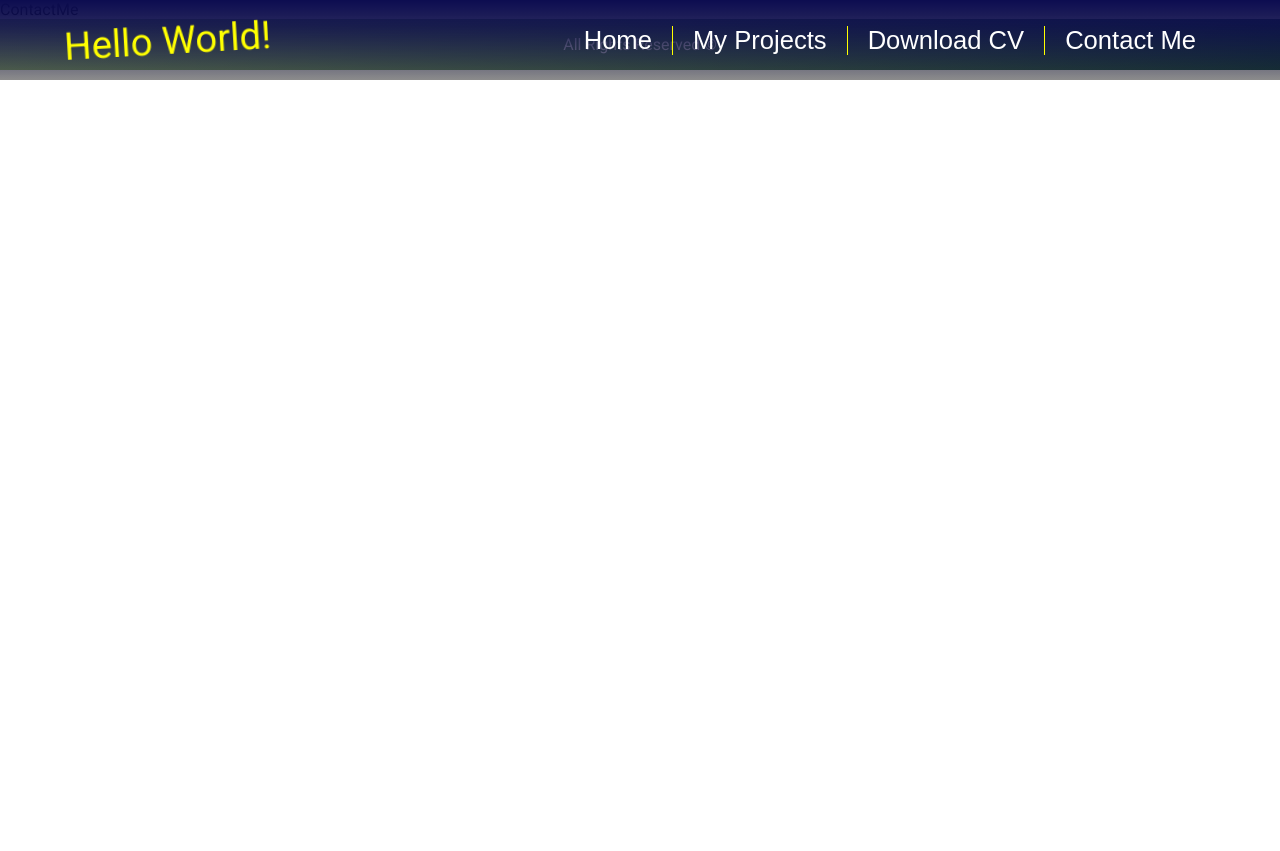
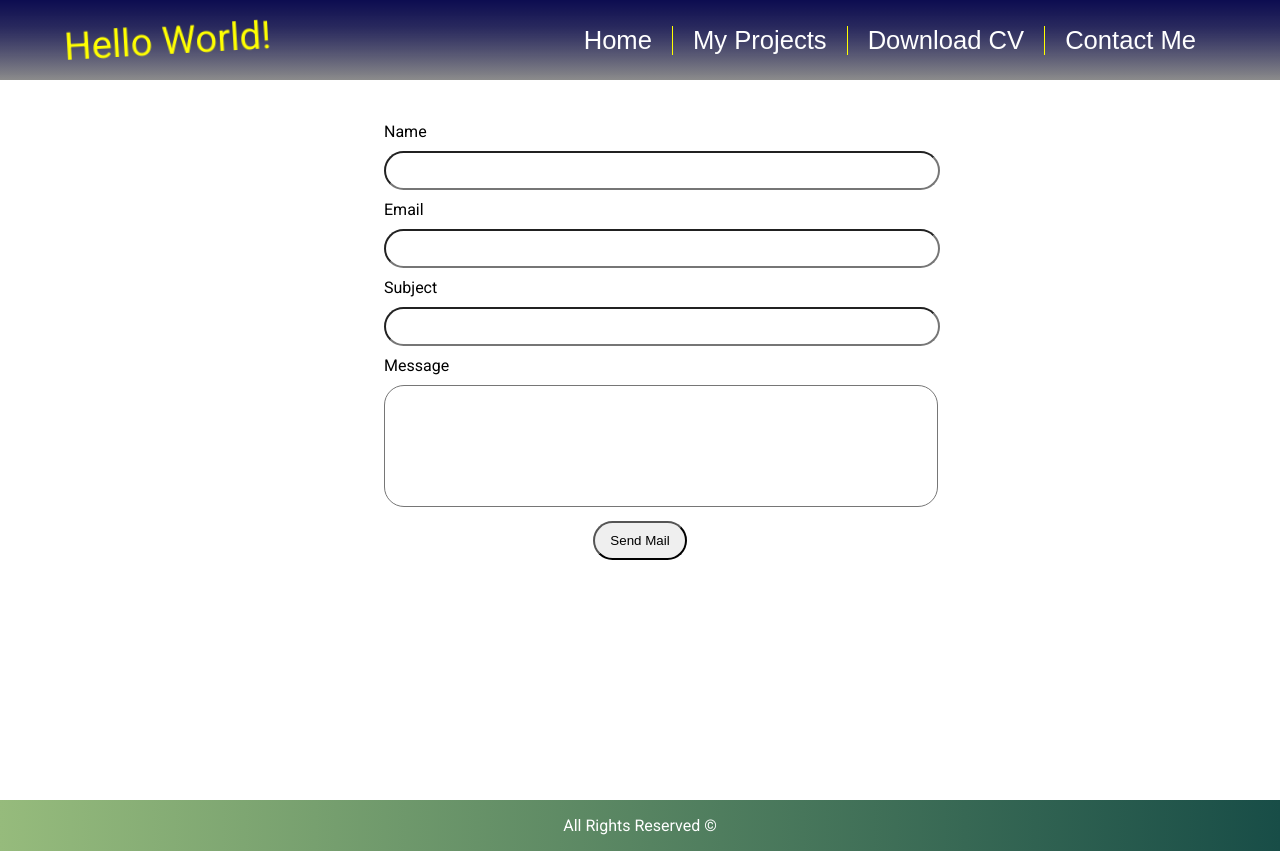
Before and after one commit to MrRabotnik/Portfolio, a Next.js app: page /en/contact-me in a window 1280 px wide. Before the commit the page ends 800 px from the top, so only its background shows below. Built offline with nearby package versions, Linux system fonts and the light colour scheme.

Commit message:
Added sending email

```diff
--- a/app/[locale]/(main)/contact-me/page.scss
+++ b/app/[locale]/(main)/contact-me/page.scss
@@ -0,0 +1,53 @@
+.contact-me-section {
+    height: 90vh;
+    display: flex;
+    align-items: center;
+    justify-content: center;
+    padding: 40px 0;
+
+    .contact-me-modal {
+        width: 40%;
+        height: 80%;
+
+        .form {
+            .label-input-container {
+                margin: 10px 0;
+
+                label {
+                    display: block;
+                    margin-bottom: 10px;
+                }
+
+                input {
+                    width: 100%;
+                    border-radius: 20px;
+                    outline: none;
+                    padding: 10px 20px;
+                }
+
+                textarea {
+                    width: 100%;
+                    border-radius: 20px;
+                    outline: none;
+                    padding: 10px 20px;
+                    resize: none;
+                    min-height: 100px;
+                    font-family: inherit;
+                }
+            }
+
+            .submit-mail-btn-container {
+                display: flex;
+                align-items: center;
+                justify-content: center;
+                margin: 10px 0;
+
+                button {
+                    padding: 10px 15px;
+                    outline: none;
+                    border-radius: 20px;
+                }
+            }
+        }
+    }
+}
--- a/app/[locale]/(main)/contact-me/page.tsx
+++ b/app/[locale]/(main)/contact-me/page.tsx
@@ -1,7 +1,85 @@
 "use client";
 
+import axios from "axios";
+import { useLocale } from "next-intl";
+import { useState } from "react";
+import "./page.scss";
+
 const ContactMe = () => {
-    return <div>ContactMe</div>;
+    const localActive = useLocale();
+
+    const [name, setName] = useState("");
+    const [email, setEmail] = useState("");
+    const [subject, setSubject] = useState("");
+    const [message, setMessage] = useState("");
+
+    const sendMail = () => {
+        const body = {
+            name,
+            email,
+            subject,
+            message,
+        };
+
+        axios
+            .post(`/${localActive}/api/mail/contact-me`, JSON.stringify(body))
+            .then((res) => {
+                console.log(res.data);
+            })
+            .catch((er) => {
+                console.log(er);
+            });
+    };
+    return (
+        <div className="contact-me-section">
+            <div className="contact-me-modal">
+                <div className="form">
+                    <div className="label-input-container">
+                        <label htmlFor="name">Name</label>
+                        <input
+                            type="text"
+                            onChange={(e) => {
+                                setName(e.target.value);
+                            }}
+                            id="name"
+                        />
+                    </div>
+                    <div className="label-input-container">
+                        <label htmlFor="Email">Email</label>
+                        <input
+                            type="text"
+                            onChange={(e) => {
+                                setEmail(e.target.value);
+                            }}
+                            id="Email"
+                        />
+                    </div>
+                    <div className="label-input-container">
+                        <label htmlFor="subject">Subject</label>
+                        <input
+                            type="text"
+                            onChange={(e) => {
+                                setSubject(e.target.value);
+                            }}
+                            id="subject"
+                        />
+                    </div>
+                    <div className="label-input-container">
+                        <label htmlFor="message">Message</label>
+                        <textarea
+                            id="message"
+                            onChange={(e) => {
+                                setMessage(e.target.value);
+                            }}
+                        ></textarea>
+                    </div>
+                    <div className="submit-mail-btn-container">
+                        <button onClick={sendMail}>Send Mail</button>
+                    </div>
+                </div>
+            </div>
+        </div>
+    );
 };
 
 export default ContactMe;
--- a/app/[locale]/(main)/page.tsx
+++ b/app/[locale]/(main)/page.tsx
@@ -61,7 +61,7 @@ export default function Home() {
                         data-aos-duration="1000"
                     >
                         Hello, My name is <b>Sargis</b>
-                        <br /> I am a Full Stack Software Develoer, Problem Solver. Also I am developing web/desktop
+                        <br /> I am a Full Stack Software Developer, Problem Solver. Also I am developing web/desktop
                         games just for fun and experience, but the most important one...a person with humor :)
                     </div>
                     <div>
--- /dev/null
+++ b/app/[locale]/api/mail/contact-me/route.ts
@@ -0,0 +1,45 @@
+import { NextResponse } from "next/server";
+import nodemailer from "nodemailer";
+
+const { SMTP_EMAIL, SMTP_PASSWORD } = process.env;
+
+export async function POST(req: Request) {
+    const body = await req.json();
+    const { name, email, subject, message } = body;
+
+    const transport = nodemailer.createTransport({
+        service: "gmail",
+        port: 587,
+        secure: false, // Use `true` for port 465, `false` for all other ports
+        auth: {
+            user: SMTP_EMAIL,
+            pass: SMTP_PASSWORD,
+        },
+    });
+
+    try {
+        const info = await transport.sendMail({
+            from: `${name} <${email}>`,
+            to: `${SMTP_EMAIL}`,
+            subject,
+            text: message,
+            html: `<div style="width: 456px; height: 298px; background-color: white; border-radius: 25px">
+                        <h4>Message from ${email}</h4>
+                        <p>
+                            ${message}
+                        </p>
+                    </div>`,
+        });
+
+        return NextResponse.json({
+            message: "Mail was sent",
+            success: true,
+        });
+    } catch (error) {
+        return NextResponse.json({
+            message: "There was an error",
+            error: error,
+            success: false,
+        });
+    }
+}
```
Also changed, not shown: 1 other file (tests, documents, lock files or other folders).
